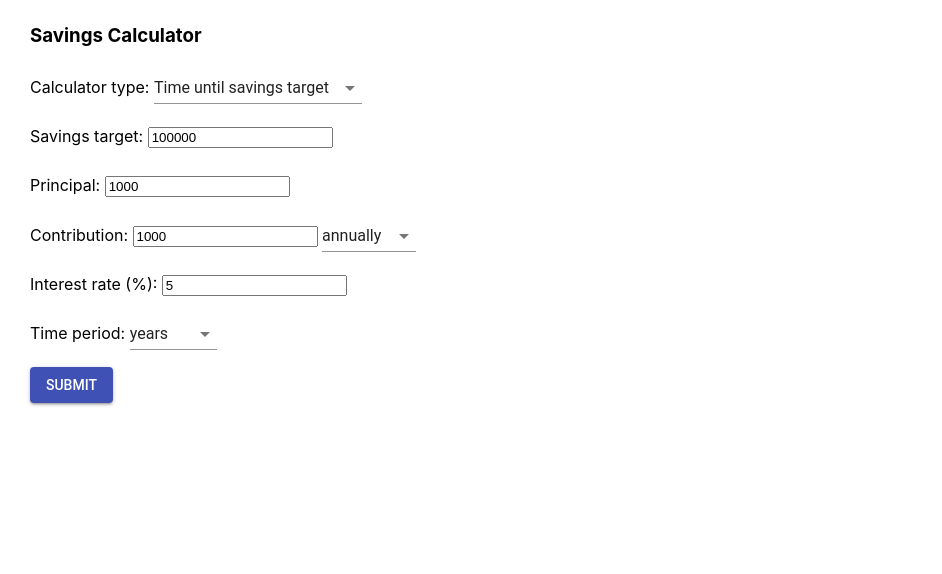
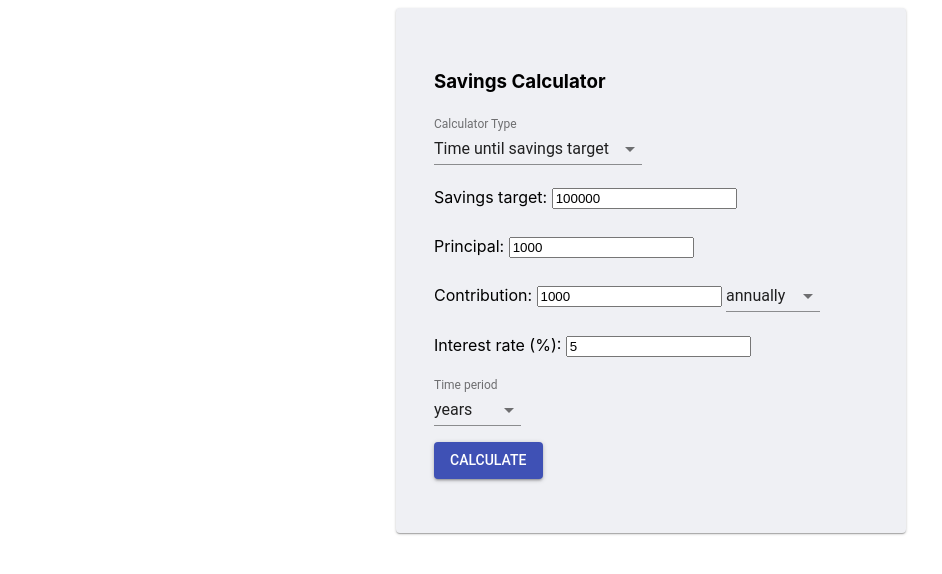
Before and after one commit to joshyou/savings-calculator, a React (Create React App) app: page / in a window 1280 px wide. Shown: the top 574 px of the page, without its empty margins (0-942 px from the left). Built offline with nearby package versions, Linux system fonts and the light colour scheme.

Commit message:
added card and formcontrol design

```diff
--- a/src/App.js
+++ b/src/App.js
@@ -3,11 +3,12 @@ import './App.css';
 import ReactDOM from 'react-dom';
 import Button from '@material-ui/core/Button';
 import Select from '@material-ui/core/Select';
-import NativeSelect from '@material-ui/core/NativeSelect';
-import Input from '@material-ui/core/Input';
 import InputLabel from '@material-ui/core/InputLabel';
 import FormControl from '@material-ui/core/FormControl';
 import { withStyles } from '@material-ui/core/styles';
+import Card from '@material-ui/core/Card';
+import CardActions from '@material-ui/core/CardActions';
+import CardContent from '@material-ui/core/CardContent';
 
 /*
 two calculator options - time until savings target, time until loan is paid off
@@ -160,8 +161,8 @@ class SavingsCalculator extends React.Component {
           onChange={this.updateState.bind(this, "interest")}/>
           </label>
         <p></p>
-          <label>
-          Time period:&nbsp;
+          <FormControl>
+            <InputLabel>Time period</InputLabel>
             <Select
               native
               value = {this.state.outputFrequency}
@@ -170,9 +171,9 @@ class SavingsCalculator extends React.Component {
               <option value = {1}>years</option>
               <option value = {12}>months</option>
             </Select>
-          </label>
+          </FormControl>
         <p></p>
-        <Button type="submit" variant="contained" color="primary">Submit</Button><p></p>
+        <Button type="submit" variant="contained" color="primary">Calculate</Button><p></p>
         </form>
 
       <p>
@@ -293,8 +294,8 @@ class LoanCalculator extends React.Component {
             onChange={this.updateState.bind(this, "payment")}/>
           </label>
           <p></p>
-          <label>
-            Time period:&nbsp;
+          <FormControl>
+            <InputLabel>Time period</InputLabel>
             <Select
               native
               value = {this.state.outputFrequency}
@@ -303,9 +304,9 @@ class LoanCalculator extends React.Component {
               <option value = {1}>years</option>
               <option value = {12}>months</option>
             </Select>
-          </label>
+          </FormControl>
           <p></p>
-          <Button type="submit" variant="contained" color="primary">Submit</Button><p></p>
+          <Button type="submit" variant="contained" color="primary">Calculate</Button><p></p>
         </form>
         <p>{this.state.output}</p>
       </div>
@@ -327,11 +328,20 @@ class Calculator extends React.Component {
   }
 
   render() {
+
     return (
+      <Card style={{
+        width: '60%',
+        maxWidth: 450,
+        margin: 'auto',
+        padding: '30px',
+        backgroundColor: '#eff0f4',
+      }}>
+        <CardActions>
         <div>
           <h3>Savings Calculator</h3>
-        <label>
-          Calculator type:&nbsp;
+          <FormControl>
+          <InputLabel>Calculator Type</InputLabel>
             <Select native
             value = {this.state.calculatorType}
             onChange={this.updateState.bind(this,"calculatorType")}
@@ -342,12 +352,13 @@ class Calculator extends React.Component {
               <option value = {1}>Time until savings target</option>
               <option value = {2}>Loan payment calculator</option>
             </Select>
-          </label>
+          </FormControl>
           <p></p>
           <SavingsCalculator show={this.state.calculatorType}/>
           <LoanCalculator show={this.state.calculatorType}/>
-
-      </div>);
+        </div>
+        </CardActions>
+      </Card>);
   }
 }
 
@@ -355,18 +366,27 @@ ReactDOM.render(
   <Calculator />,
   document.getElementById('root')
 );
-/*
-const styles = theme => ({
-  root: {
+
+/*const styles = theme => ({
+  card: {
+    maxWidth: 400,
+  },
+  media: {
+    height: 0,
+    paddingTop: '56.25%', // 16:9
+  },
+  actions: {
     display: 'flex',
-    flexWrap: 'wrap',
   },
-  formControl: {
-    margin: theme.spacing.unit,
-    minWidth: 120,
+  expand: {
+    transform: 'rotate(0deg)',
+    marginLeft: 'auto',
+    transition: theme.transitions.create('transform', {
+      duration: theme.transitions.duration.shortest,
+    }),
   },
-  selectEmpty: {
-    marginTop: theme.spacing.unit * 2,
+  expandOpen: {
+    transform: 'rotate(180deg)',
   },
 });*/
 
```
Also changed, not shown: 1 other file (tests, documents, lock files or other folders). Lines whose indentation alone changed are shown as unchanged.
